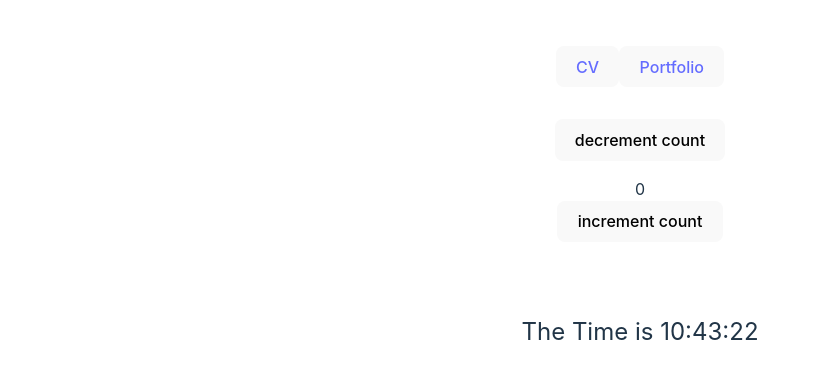
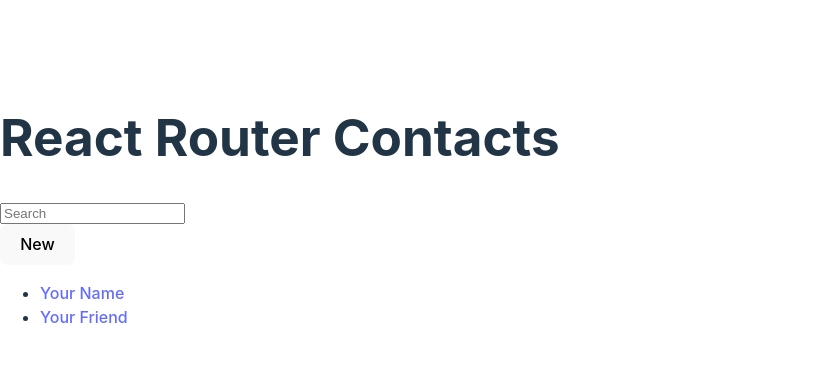
Before and after one commit to Marco-Kap/playground, a React (Vite) app: page / in a window 1280 px wide. Shown: the part 190-568 px from the top of the page, without its empty margins (0-820 px from the left). Built offline with nearby package versions, Linux system fonts and the light colour scheme.

Commit message:
added react router

```diff
--- a/src/main.tsx
+++ b/src/main.tsx
@@ -1,10 +1,24 @@
-import React from 'react'
-import ReactDOM from 'react-dom/client'
-import App from './App.tsx'
-import './index.css'
+import * as React from "react";
+import * as ReactDOM from "react-dom/client";
+import { createBrowserRouter, RouterProvider } from "react-router-dom";
+import "./index.css";
+import Root from "./routes/root";
 
-ReactDOM.createRoot(document.getElementById('root')!).render(
+const router = createBrowserRouter([
+  {
+    path: "/",
+    element: <Root />,
+  },
+]);
+//@ts-expect-error ts(2322): Type 'string' is not assignable to type 'number'.
+ReactDOM.createRoot(document.getElementById("root")).render(
   <React.StrictMode>
-    <App />
+    <RouterProvider router={router} />
   </React.StrictMode>,
-)
+);
+
+// ReactDOM.createRoot(document.getElementById("root")!).render(
+//   <React.StrictMode>
+//     <App />
+//   </React.StrictMode>,
+// );
--- /dev/null
+++ b/src/routes/root.jsx
@@ -0,0 +1,36 @@
+export default function Root() {
+  return (
+    <>
+      <div id="sidebar">
+        <h1>React Router Contacts</h1>
+        <div>
+          <form id="search-form" role="search">
+            <input
+              id="q"
+              aria-label="Search contacts"
+              placeholder="Search"
+              type="search"
+              name="q"
+            />
+            <div id="search-spinner" aria-hidden hidden={true} />
+            <div className="sr-only" aria-live="polite"></div>
+          </form>
+          <form method="post">
+            <button type="submit">New</button>
+          </form>
+        </div>
+        <nav>
+          <ul>
+            <li>
+              <a href={`/contacts/1`}>Your Name</a>
+            </li>
+            <li>
+              <a href={`/contacts/2`}>Your Friend</a>
+            </li>
+          </ul>
+        </nav>
+      </div>
+      <div id="detail"></div>
+    </>
+  );
+}
```
Also changed, not shown: src/routes/edit.jsx (added, +54 -0 lines).
